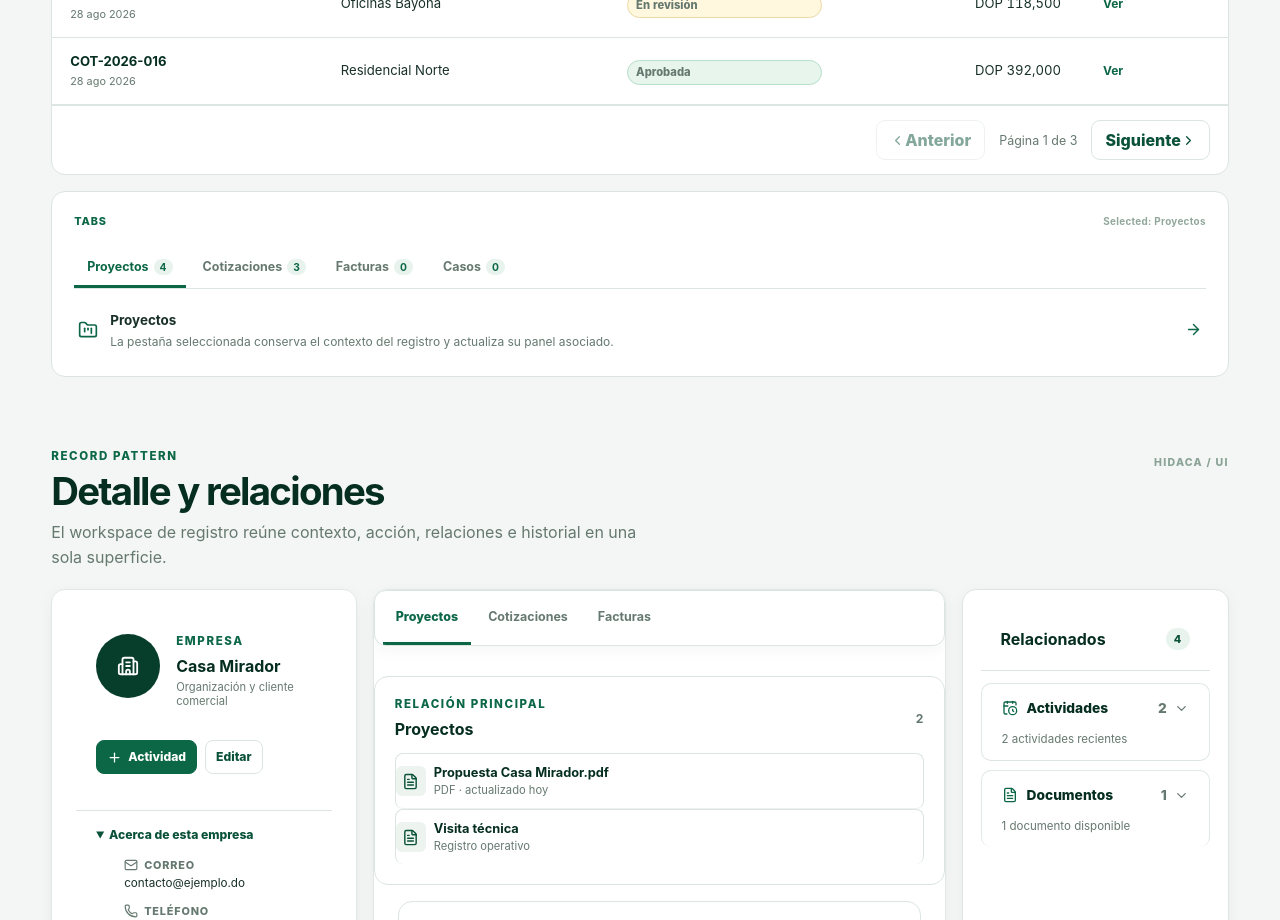
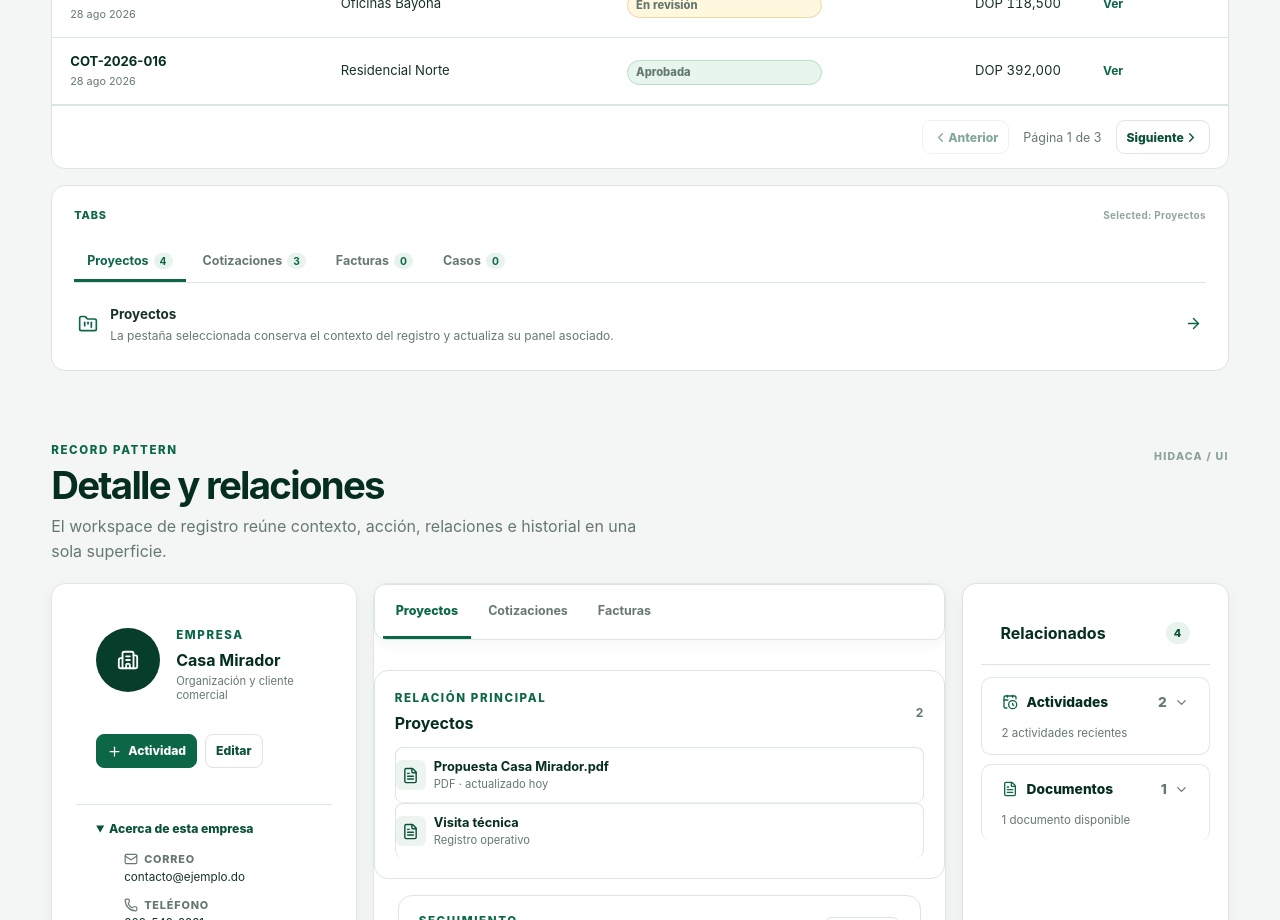
Before and after one commit to robertocorp2/hidaca-crm, a Next.js app: page /design-system in a window 1280 px wide. Shown: the part 4720-5640 px from the top of the page. Built offline with nearby package versions, Linux system fonts and the light colour scheme.

Commit message:
fix(ui): align pagination with button variants

```diff
--- a/app/app/ui.tsx
+++ b/app/app/ui.tsx
@@ -853,27 +853,29 @@ export function Pagination({
   if (totalPages <= 1) return null;
   return (
     <nav aria-label="Paginación" className="pagination">
-      <button
-        className="secondary-button"
+      <Button
         disabled={page <= 1}
         onClick={() => onPageChange(page - 1)}
+        size="sm"
         type="button"
+        variant="secondary"
       >
         <ChevronLeft aria-hidden="true" size={15} />
         Anterior
-      </button>
+      </Button>
       <span aria-live="polite">
         Página {page} de {totalPages}
       </span>
-      <button
-        className="secondary-button"
+      <Button
         disabled={page >= totalPages}
         onClick={() => onPageChange(page + 1)}
+        size="sm"
         type="button"
+        variant="secondary"
       >
         Siguiente
         <ChevronRight aria-hidden="true" size={15} />
-      </button>
+      </Button>
     </nav>
   );
 }
```
Also changed, not shown: app/globals.css, 1 other file (tests, documents, lock files or other folders).
